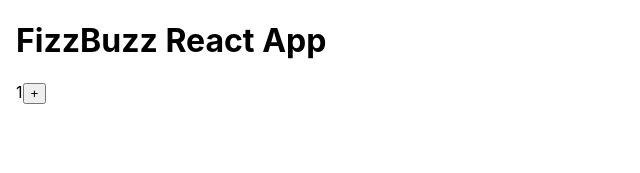
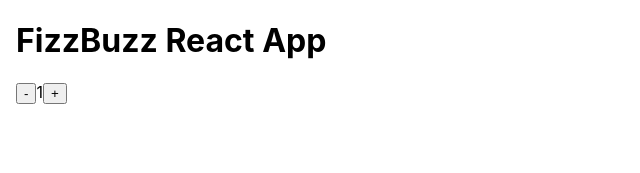
Before and after one commit to mdomeck/fizzbuzz-kata-typescript-react, a React (Create React App) app: page / in a window 1280 px wide. Shown: the top 173 px of the page, without its empty margins (0-640 px from the left). Built offline with nearby package versions, Linux system fonts and the light colour scheme.

Commit message:
renders a - button that decrements to 1

```diff
--- a/src/App.tsx
+++ b/src/App.tsx
@@ -8,6 +8,7 @@ function App() {
     <div className="App">
       <h1>FizzBuzz React App</h1>
       <div>
+        <button onClick={decrease}>-</button>
         <span>{counter}</span>
         <button onClick={increase}>+</button>
       </div>
@@ -17,6 +18,11 @@ function App() {
   function increase() {
     setCounter(count => count + 1)
   }
+
+  function decrease() {
+    if (counter > 1)
+      setCounter(count => count - 1)
+  }
 }
 
 export default App;
```
Also changed, not shown: 1 other file (tests, documents, lock files or other folders).
